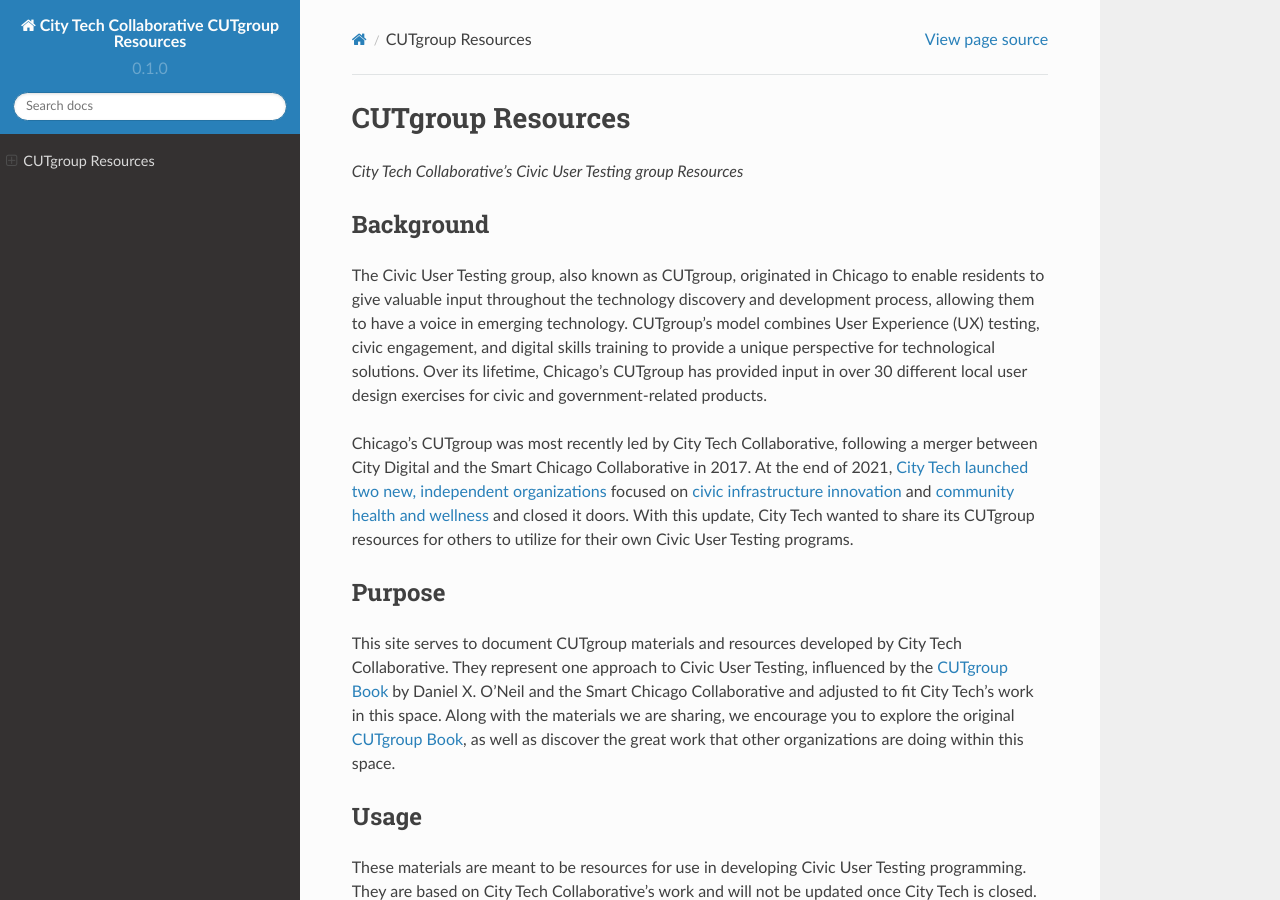
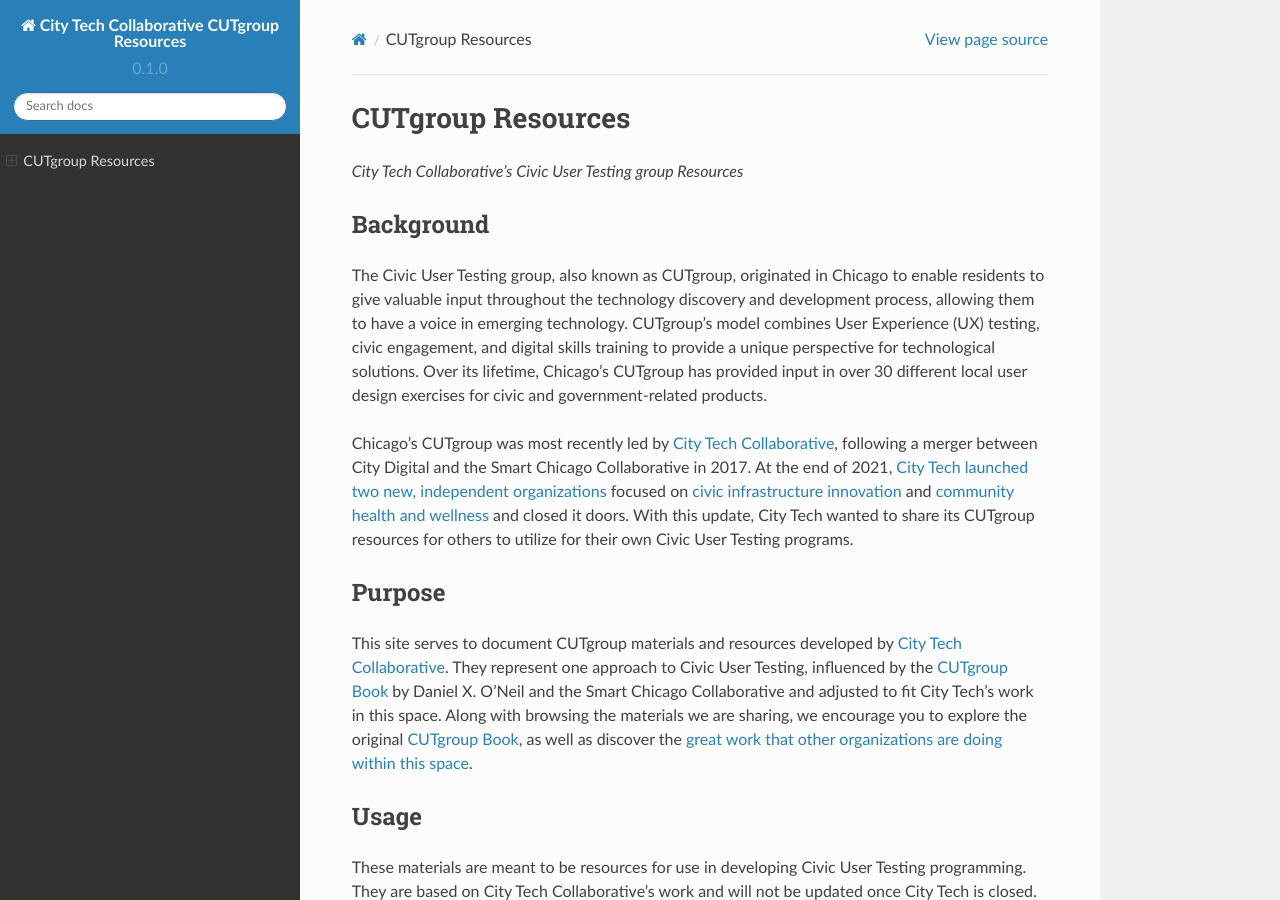
Before and after one commit to ajarareem/CUTgroup-CityTechResources, a Sphinx documentation site: the page built from docs/source/index.rst, in a window 1280 px wide and 900 px high. Built offline with Sphinx 7.4.7 and the Read the Docs theme 2.0.0, drawn with Linux system fonts in a browser that asks for light colours.

Commit message:
Update index.rst

```diff
--- a/docs/source/index.rst
+++ b/docs/source/index.rst
@@ -7,12 +7,12 @@
 --------
 The Civic User Testing group, also known as CUTgroup, originated in Chicago to enable residents to give valuable input throughout the technology discovery and development process, allowing them to have a voice in emerging technology. CUTgroup’s model combines User Experience (UX) testing, civic engagement, and digital skills training to provide a unique perspective for technological solutions. Over its lifetime, Chicago’s CUTgroup has provided input in over 30 different local user design exercises for civic and government-related products.
 
-Chicago's CUTgroup was most recently led by City Tech Collaborative, following a merger between City Digital and the Smart Chicago Collaborative in 2017. At the end of 2021, `City Tech launched two new, independent organizations <https://www.citytech.org/city-tech-launches-two-new-organizations-and-open-source-toolkit>`_ focused on `civic infrastructure innovation <https://www.infrastructureforward.org/>`_ and `community health and wellness <https://www.sustainwellinnovation.org/>`_ and closed it doors. With this update, City Tech wanted to share its CUTgroup resources for others to utilize for their own Civic User Testing programs.
+Chicago's CUTgroup was most recently led by `City Tech Collaborative <https://www.citytech.org/>`_, following a merger between City Digital and the Smart Chicago Collaborative in 2017. At the end of 2021, `City Tech launched two new, independent organizations <https://www.citytech.org/city-tech-launches-two-new-organizations-and-open-source-toolkit>`_ focused on `civic infrastructure innovation <https://www.infrastructureforward.org/>`_ and `community health and wellness <https://www.sustainwellinnovation.org/>`_ and closed it doors. With this update, City Tech wanted to share its CUTgroup resources for others to utilize for their own Civic User Testing programs.
 
 
 Purpose
 --------
-This site serves to document CUTgroup materials and resources developed by City Tech Collaborative. They represent one approach to Civic User Testing, influenced by the `CUTgroup Book <https://www.cutgroupbook.com/>`_ by Daniel X. O’Neil and the Smart Chicago Collaborative and adjusted to fit City Tech's work in this space. Along with the materials we are sharing, we encourage you to explore the original `CUTgroup Book <https://www.cutgroupbook.com/>`_, as well as discover the great work that other organizations are doing within this space.
+This site serves to document CUTgroup materials and resources developed by `City Tech Collaborative <citytech.org>`_. They represent one approach to Civic User Testing, influenced by the `CUTgroup Book <https://www.cutgroupbook.com/>`_ by Daniel X. O’Neil and the Smart Chicago Collaborative and adjusted to fit City Tech's work in this space. Along with browsing the materials we are sharing, we encourage you to explore the original `CUTgroup Book <https://www.cutgroupbook.com/>`_, as well as discover the `great work that other organizations are doing within this space <https://www.citytech.org/civic-user-testing-network>`_.
 
 
 Usage
```
